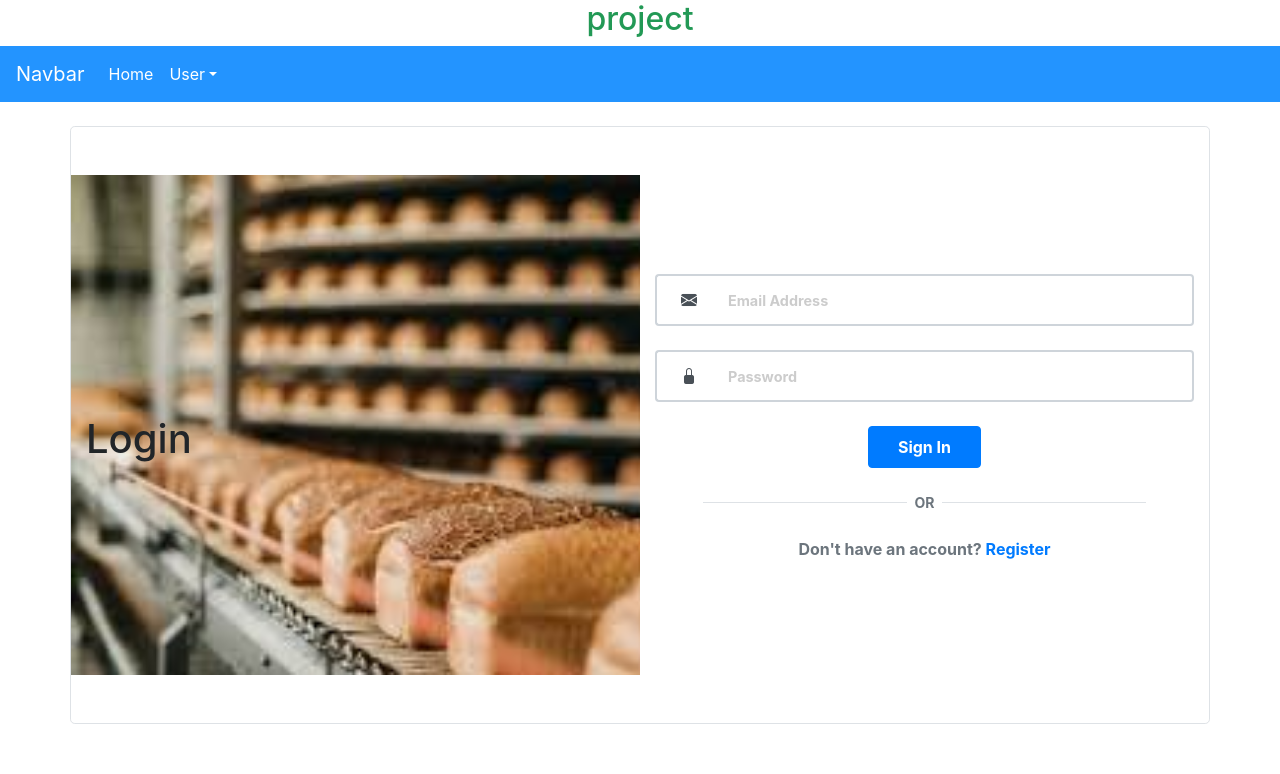
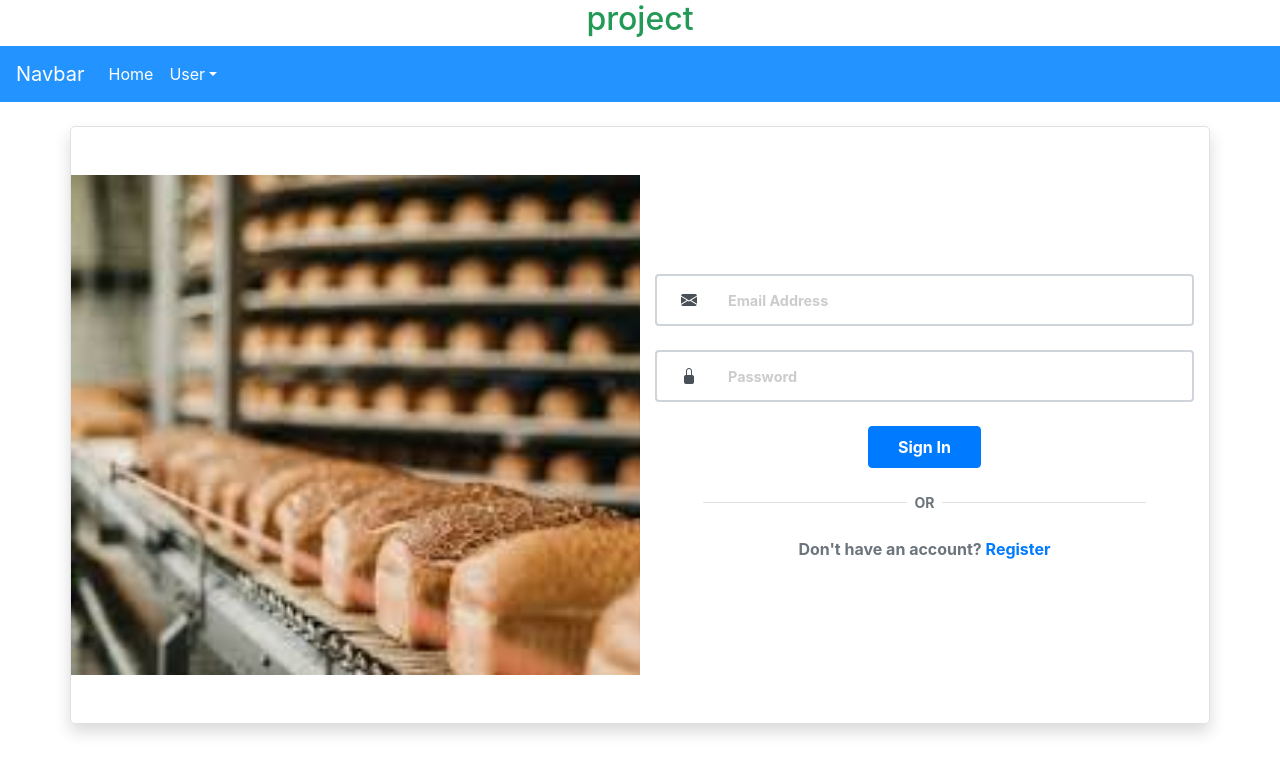
Before and after one commit to priyanshisingla/OnlineBakeryProject, an Angular app: page /login in a window 1280 px wide. Shown: the top 774 px of the page. Built offline with nearby package versions, Linux system fonts and the light colour scheme.

Commit message:
May 24 10:32pm

```diff
--- a/src/app/user/login/login.component.html
+++ b/src/app/user/login/login.component.html
@@ -1,8 +1,7 @@
 <div class="container">
-    <div class="row py-5 mt-4 align-items-center border rounded-lg">
+    <div class="row py-5 mt-4 align-items-center shadow border rounded-lg">
 
         <div class="col-md-4 col-lg-6 " style='background-image:url("assets/images/register.jpg");height:500px;' id="n1">
-            <h1><br><br><br><br><br>Login</h1>
         </div>
 
         <!-- Login Form -->
--- a/src/app/user/register/register.component.html
+++ b/src/app/user/register/register.component.html
@@ -1,9 +1,8 @@
 <div class="container">
 
-    <div class="row py-5 mt-4 align-items-center border rounded-lg">
+    <div class="row py-5 mt-4 align-items-center shadow border rounded-lg">
 
         <div class="col-md-4 col-lg-6 " style='background-image:url("assets/images/register.jpg");height:500px;' id="n1">
-            <br><br><br><br><br><br><br><br><h1>Create an Account</h1>
         </div>
 
         <!-- Registeration Form -->
```
